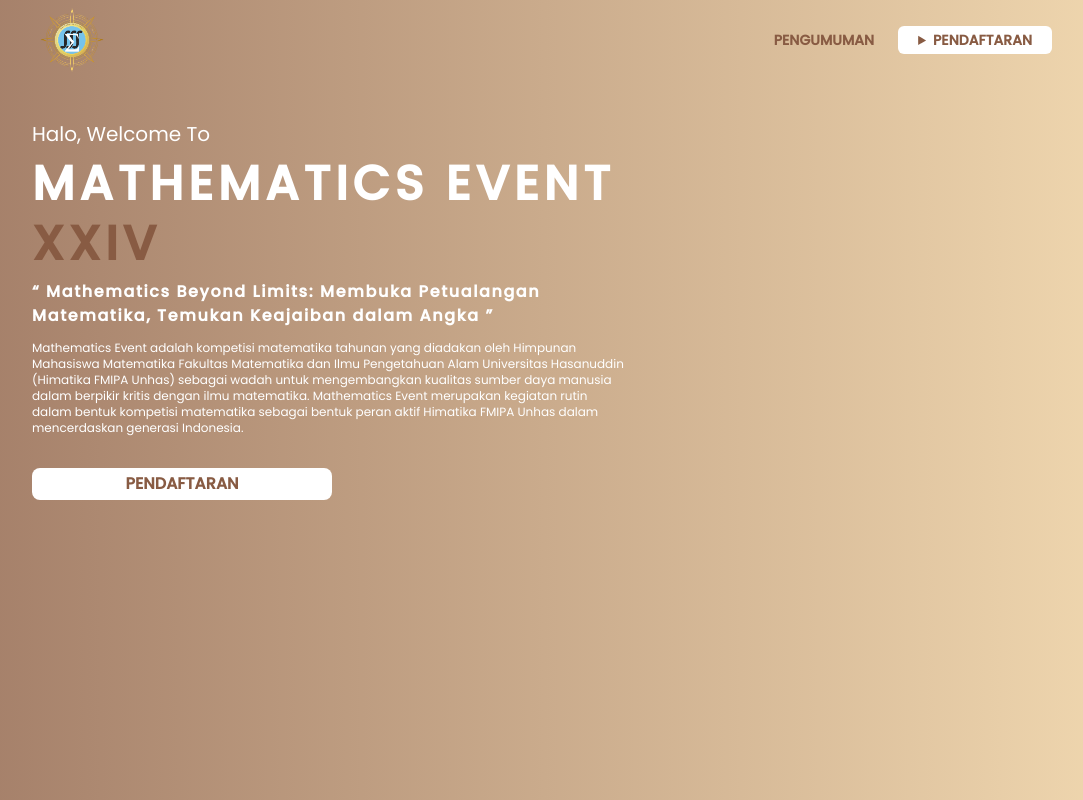
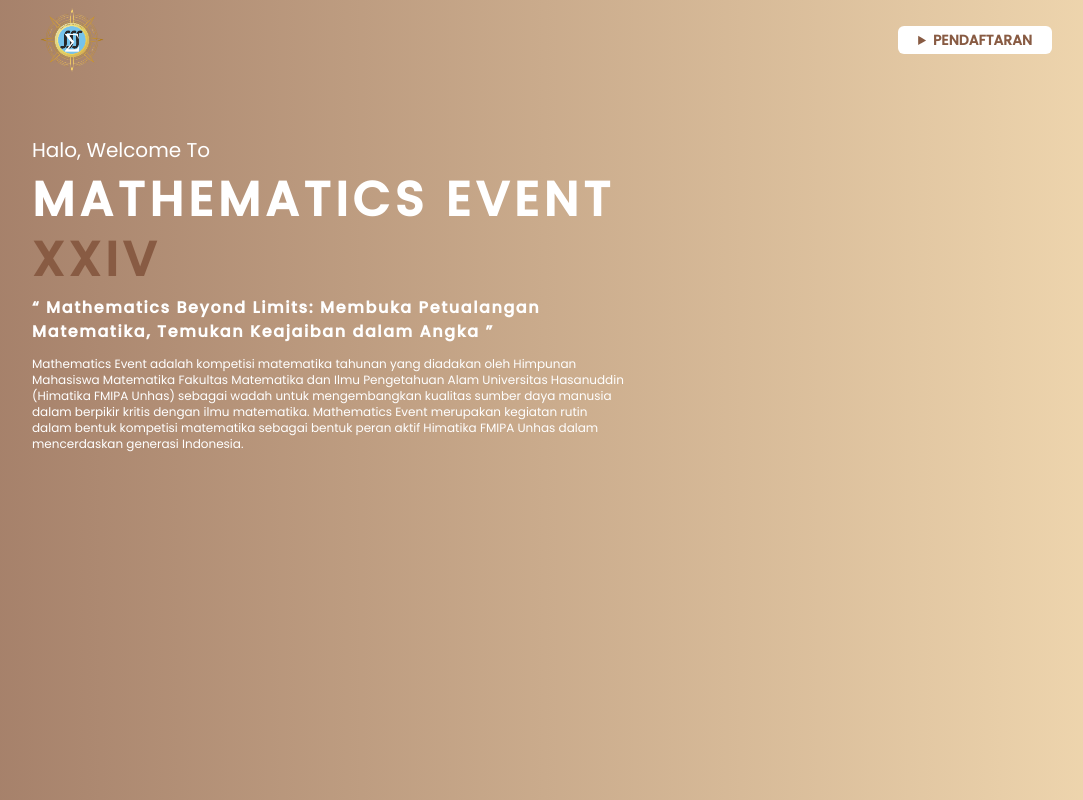
Before and after one commit to HajidRaihan/Mathematics-Event-App, a React (Vite) app in the folder frontend/: page / in a window 1280 px wide. Shown: the top 800 px of the page, without its empty margins (96-1179 px from the left). Built offline with nearby package versions, Linux system fonts and the light colour scheme; no server answers.

Commit message:
fix bug lagi

```diff
--- a/frontend/src/components/Navbar.jsx
+++ b/frontend/src/components/Navbar.jsx
@@ -9,7 +9,7 @@
         <img src={Logo} alt="" className="w-20 h-20 cursor-pointer" onClick={() => navigate("/")} />
       </div>
       <div className="flex gap-5 uppercase text-primary font-semibold items-center text-sm">
-        <a href="">Pengumuman</a>
+        {/* <a href="">Pengumuman</a> */}
         <details className="dropdown">
           <summary className="m-1 bg-white px-5 py-1 cursor-pointer rounded-md">
             Pendaftaran
--- a/frontend/src/pages/Home.jsx
+++ b/frontend/src/pages/Home.jsx
@@ -18,7 +18,7 @@
     <>
       <div className="background-main min-h-screen">
         <Navbar />
-        <div className="md:max-w-[850px]">
+        <div className="md:max-w-[850px] mt-14">
           <div className="mt-10 flex flex-col md:mx-32 mx-5 gap-3">
             <p className="md:text-xl text-lg text-white">Halo, Welcome To</p>
             <h1 className="md:text-5xl text-4xl text-white font-bold tracking-widest">
@@ -37,12 +37,12 @@
               kegiatan rutin dalam bentuk kompetisi matematika sebagai bentuk peran aktif Himatika
               FMIPA Unhas dalam mencerdaskan generasi Indonesia.
             </p>
-            <button
+            {/* <button
               className="w-[300px] text-primary uppercase text-base py-1 bg-white rounded-lg font-semibold mt-5"
               onClick={() => navigate("/pendaftaran-peserta")}
             >
               Pendaftaran
-            </button>
+            </button> */}
           </div>
         </div>
       </div>
```
Also changed, not shown: 1 other file (tests, documents, lock files or other folders).
